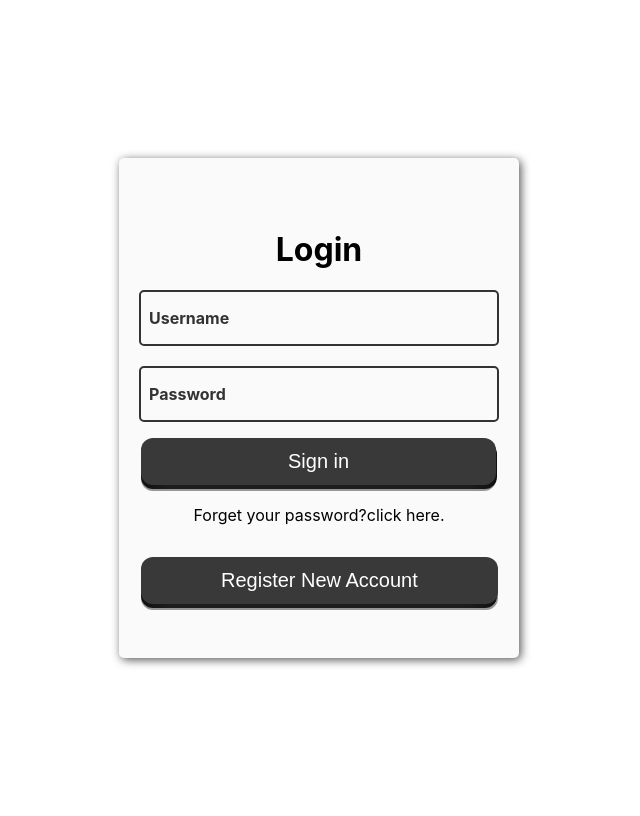
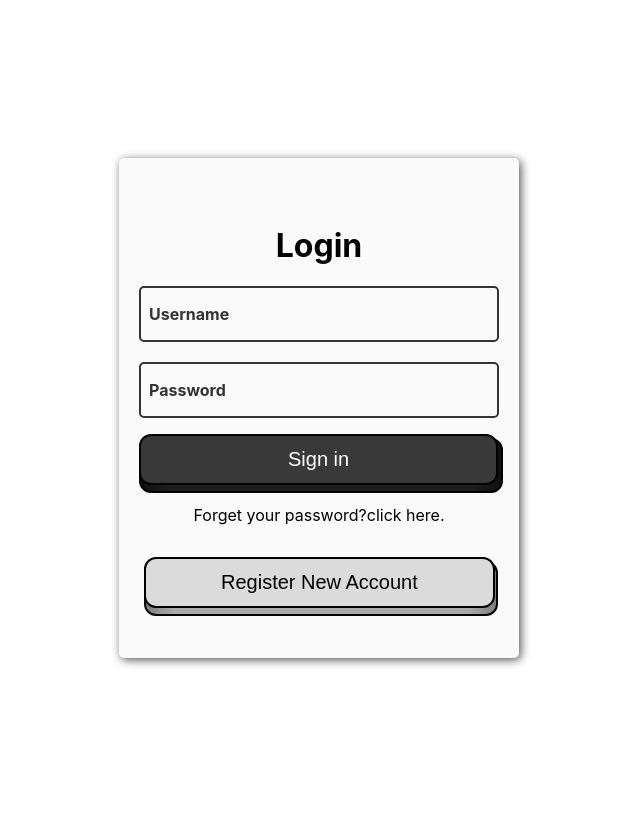
Before and after one commit to chintu901/e-commerce_website, a Flask app: page / in a window 1280 px wide. Shown: the whole page, without its empty margins (321-961 px from the left). Run offline with Flask 3, Linux system fonts and the light colour scheme.

Commit message:
make changes to the button style

```diff
--- a/static/style/css/main.css
+++ b/static/style/css/main.css
@@ -107,6 +107,7 @@
 }
 #background #box #button .button-signin-pushable .button-signin-edge {
   position: absolute;
+  border: 2px solid rgb(0, 0, 0);
   top: 0;
   left: 0;
   width: 100%;
@@ -128,6 +129,7 @@
 }
 @media (min-width: 768px) {
   #background #box #button .button-signin-pushable .button-signin-front {
+    border: 2px solid rgb(0, 0, 0);
     font-size: 1.25rem;
     padding: 12px 147px;
   }
@@ -184,21 +186,23 @@
 }
 #background #box #register_button .button-signin-pushable .button-signin-edge {
   position: absolute;
+  border: 2px solid black;
   top: 0;
   left: 0;
   width: 100%;
   height: 100%;
   border-radius: 12px;
-  background: linear-gradient(to left, rgb(16, 16, 16) 0%, rgb(29, 29, 29) 8%, rgb(29, 29, 29) 92%, rgb(16, 16, 16) 100%);
+  background: linear-gradient(to left, rgb(126, 126, 126) 0%, rgb(170, 170, 170) 8%, rgb(170, 170, 170) 92%, rgb(126, 126, 126) 100%);
 }
 #background #box #register_button .button-signin-pushable .button-signin-front {
   display: block;
+  border: 2px solid black;
   position: relative;
   padding: 12px 37px;
   border-radius: 12px;
   font-size: 1.1rem;
-  color: white;
-  background: rgb(57, 57, 57);
+  color: black;
+  background: rgb(219, 219, 219);
   will-change: transform;
   transform: translateY(-4px);
   transition: transform 600ms cubic-bezier(0.3, 0.7, 0.4, 1);
@@ -206,12 +210,8 @@
 @media (min-width: 768px) {
   #background #box #register_button .button-signin-pushable .button-signin-front {
     font-size: 1.25rem;
-    padding: 12px 80px;
+    padding: 12px 75px;
   }
-}
-#background #box #register_button .button-signin-pushable:hover {
-  filter: brightness(110%);
-  -webkit-filter: brightness(110%);
 }
 #background #box #register_button .button-signin-pushable:hover .button-signin-front {
   transform: translateY(-6px);
--- a/static/style/sass/main.scss
+++ b/static/style/sass/main.scss
@@ -121,6 +121,7 @@
 
               .button-signin-edge {
                 position: absolute;
+                border: 2px solid rgb(0, 0, 0);
                 top: 0;
                 left: 0;
                 width: 100%;
@@ -153,6 +154,7 @@
 
               @media (min-width: 768px) {
                 .button-signin-front {
+                  border: 2px solid rgb(0, 0, 0);
                   font-size: 1.25rem;
                   padding: 12px 147px;
                 }
@@ -227,6 +229,7 @@
 
               .button-signin-edge {
                 position: absolute;
+                border: 2px solid black;
                 top: 0;
                 left: 0;
                 width: 100%;
@@ -234,21 +237,22 @@
                 border-radius: 12px;
                 background: linear-gradient(
                   to left,
-                  rgb(16, 16, 16) 0%,
-                  rgb(29, 29, 29) 8%,
-                  rgb(29, 29, 29) 92%,
-                  rgb(16, 16, 16) 100%
+                  rgb(126, 126, 126) 0%,
+                  rgb(170, 170, 170) 8%,
+                  rgb(170, 170, 170) 92%,
+                  rgb(126, 126, 126) 100%
                 );
               }
 
               .button-signin-front {
                 display: block;
+                border: 2px solid black;
                 position: relative;
                 padding: 12px 37px;
                 border-radius: 12px;
                 font-size: 1.1rem;
-                color: white;
-                background: rgb(57, 57, 57);
+                color: black;
+                background: rgb(219, 219, 219);
                 will-change: transform;
                 transform: translateY(-4px);
                 transition:
@@ -260,13 +264,8 @@
               @media (min-width: 768px) {
                 .button-signin-front {
                   font-size: 1.25rem;
-                  padding: 12px 80px;
+                  padding: 12px 75px;
                 }
-              }
-
-              &:hover {
-                filter: brightness(110%);
-                -webkit-filter: brightness(110%);
               }
 
               &:hover .button-signin-front {
```
Also changed, not shown: 1 other file.
